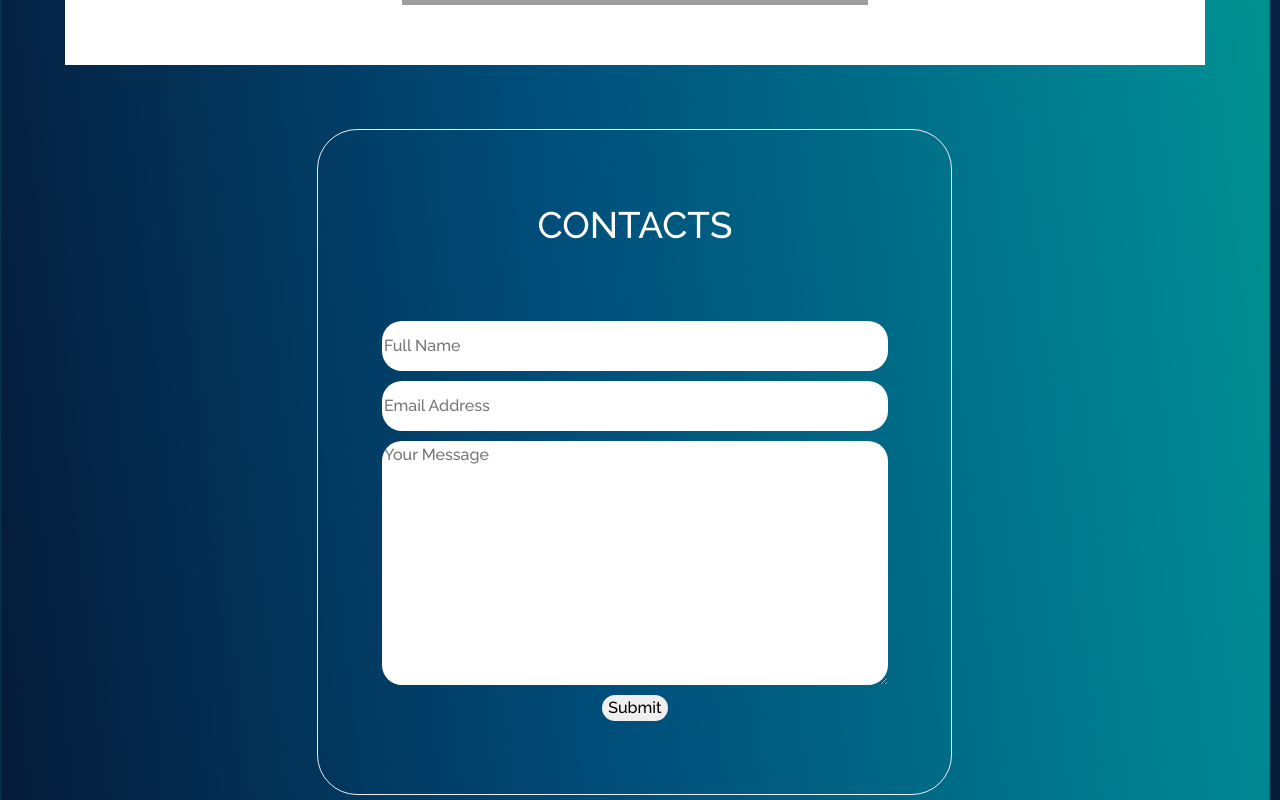
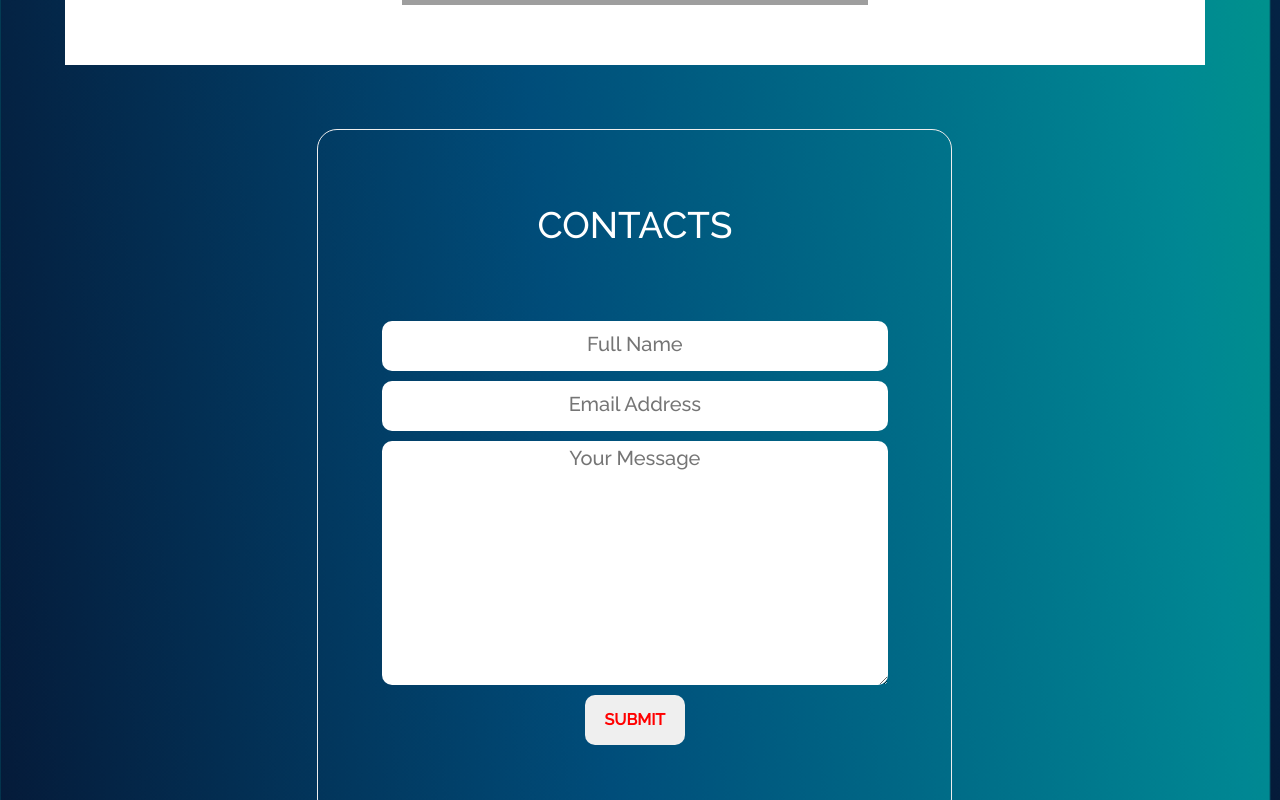
Before and after one commit to lokeshahire/lokeshahire.github.io, a React (Create React App) app: page /resume in a window 1280 px wide. Shown: the part 9780-10580 px from the top of the page. Built offline with nearby package versions, Linux system fonts and the light colour scheme; grey boxes are pictures that could not be loaded.

Commit message:
contact update

```diff
--- a/src/components/Contact.jsx
+++ b/src/components/Contact.jsx
@@ -12,6 +12,8 @@ import {
   Textarea,
   Text,
 } from "@chakra-ui/react";
+import styles from "./Contact.module.css";
+
 import { Stack } from "react-bootstrap";
 
 const Contact = () => {
@@ -29,7 +31,7 @@ const Contact = () => {
       border="1px solid red"
       w={"50%"}
       borderColor="#eee"
-      borderRadius="40px"
+      borderRadius="20px"
       overflow="hidden"
       padding={"5%"}
     >
@@ -53,10 +55,11 @@ const Contact = () => {
                 name="name"
                 placeholder="Full Name"
                 required
-                borderRadius="20px"
+                borderRadius="10px"
                 // paddingLeft={"30px"}
                 border="none"
                 marginBottom={"10px"}
+                className={styles.inputTag}
               />
             </Stack>
             <Stack mb={"10px"}>
@@ -65,11 +68,12 @@ const Contact = () => {
                 name="email"
                 placeholder="Email Address"
                 required
-                borderRadius="20px"
+                borderRadius="10px"
                 h={"50px"}
                 // paddingLeft={"30px"}
                 border="none"
                 marginBottom={"10px"}
+                className={styles.inputTag}
               />
             </Stack>
           </Stack>
@@ -80,22 +84,24 @@ const Contact = () => {
             name="message"
             rows="10"
             required
-            borderRadius="20px"
+            borderRadius="10px"
             // paddingLeft={"30px"}
             border="none"
             marginBottom={"10px"}
+            className={styles.inputTag}
           ></Textarea>
         </Stack>
         <Button
-          borderRadius="20px"
+          borderRadius="10px"
           border="none"
           marginBottom={"10px"}
           type="submit"
-          // h={"15%"}
-          // w={"20%"}
-          // color="red"
+          width={"100px"}
+          height={"50px"}
+          color="red"
+          fontWeight={"bold"}
         >
-          Submit
+          SUBMIT
         </Button>
       </form>
     </Box>
--- /dev/null
+++ b/src/components/Contact.module.css
@@ -0,0 +1,5 @@
+.inputTag::placeholder {
+  text-align: center;
+  font-size: 20px;
+  margin-bottom: 10px;
+}
--- a/src/components/Navbar.js
+++ b/src/components/Navbar.js
@@ -124,7 +124,7 @@ function NavBar() {
             <Navbar.Brand style={{ marginTop: "7px", marginLeft: "13px" }}>
               {/* <Button> */}
               <a
-                href={require("../documents/LokeshResume.pdf")}
+                href={require("../documents/LokeshAhireResume.pdf")}
                 alt="brand"
                 download="LokeshResume"
                 style={{
```
Also changed, not shown: 2 other files (tests, documents, lock files or other folders).
